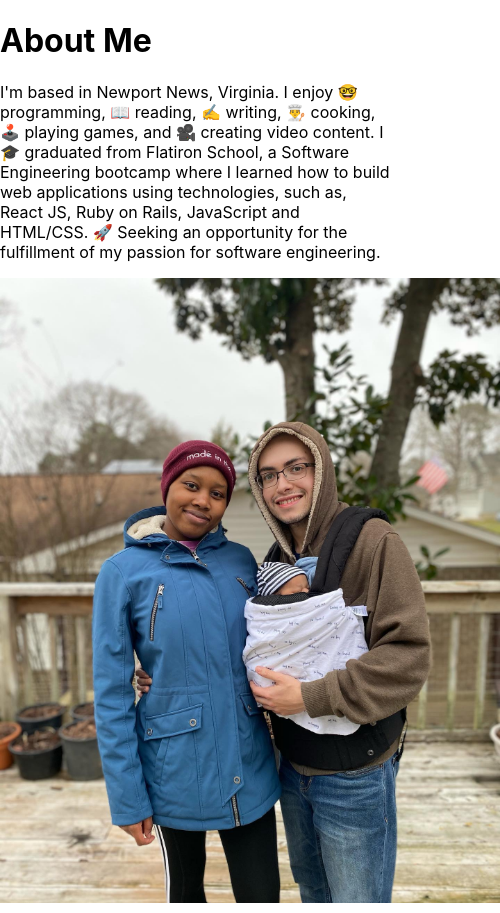
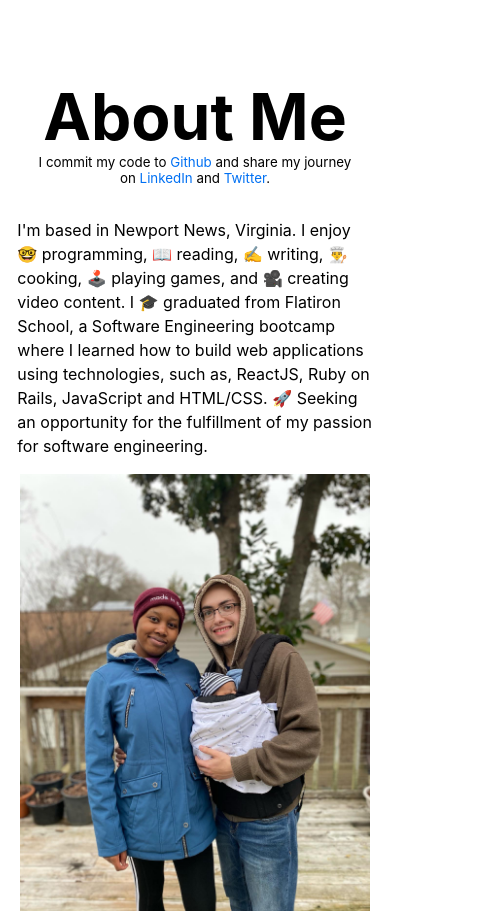
Before and after one commit to branmar97/my-mdx-blog, a Next.js app: page /about in a window 390 px wide. Shown: the top 913 px of the page, 500 px wide, since content can reach past the window. Built offline with nearby package versions, Linux system fonts and the light colour scheme.

Commit message:
add about page styles

```diff
--- a/pages/about.js
+++ b/pages/about.js
@@ -1,19 +1,22 @@
 import Head from 'next/head'
+import styles from '../styles/About.module.css'
 
 const About = () => {
     return (
-        <div>
+        <div className={styles.container}>
             <Head>
                 <title>Brandon Marrero | About</title>
                 <meta name="description" content="Brandon Marrero Portfolio" />
                 {/* <link rel="icon" href="/favicon.ico" /> */}
             </Head>
-            <main>
-                <div>
-                    <h1>About Me</h1>
-                    <p>I'm based in Newport News, Virginia. I enjoy 🤓 programming, 📖 reading, ✍️ writing, 👨‍🍳 cooking, 🕹️ playing games, and 🎥 creating video content. I 🎓 graduated from Flatiron School, a Software Engineering bootcamp where I learned how to build web applications using technologies, such as, React JS, Ruby on Rails, JavaScript and HTML/CSS. 🚀 Seeking an opportunity for the fulfillment of my passion for software engineering.
+            <main className={styles.main}>
+
+                <h1 className={styles.title}>About Me</h1>
+                <small className={styles.blurb}>I commit my code to <a href="https://github.com/branmar97">Github</a> and share my journey on <a href="https://www.linkedin.com/in/brandon-mar/">LinkedIn</a> and <a href="https://twitter.com/branmar97">Twitter</a>.</small>
+                <div className={styles.header}>
+                    <p className={styles.description}>I'm based in Newport News, Virginia. I enjoy 🤓 programming, 📖 reading, ✍️ writing, 👨‍🍳 cooking, 🕹️ playing games, and 🎥 creating video content. I 🎓 graduated from Flatiron School, a Software Engineering bootcamp where I learned how to build web applications using technologies, such as, ReactJS, Ruby on Rails, JavaScript and HTML/CSS. 🚀 Seeking an opportunity for the fulfillment of my passion for software engineering.
                     </p>
-                    <img src="/pic02.jpeg" alt="Family Photo" width="500" />
+                    <img className={styles.header} src="/pic02.jpeg" alt="Family Photo" width="350" />
                 </div>
                 <div>
                     <div>
--- /dev/null
+++ b/styles/About.module.css
@@ -0,0 +1,98 @@
+.container {
+    min-height: 100vh;
+    padding: 0 0.5rem;
+    display: flex;
+    flex-direction: column;
+    justify-content: center;
+    align-items: center;
+    height: auto;
+}
+
+.main {
+    padding: 5rem 0;
+    flex: 1;
+    display: flex;
+    flex-direction: column;
+    justify-content: center;
+    align-items: center;
+    max-width: 50rem;
+}
+
+.blurb {
+    text-align: center;
+    margin-bottom: 1rem;
+}
+
+.main a {
+    color: #0070f3;
+    text-decoration: none;
+  }
+
+  .main a:hover,
+  .main a:focus,
+  .main a:active {
+    text-decoration: underline;
+  }
+
+.header {
+    display: flex;
+    margin: 1rem 0 1rem 0;
+}
+
+.header p {
+    float: left;
+    position: relative;
+    margin-top: 8rem;
+    margin-right: 2rem;
+}
+
+.header img {
+    float: right;
+}
+
+.title {
+    margin: 0;
+    line-height: 1.15;
+    font-size: 4rem;
+}
+
+.title,
+.description {
+    text-align: left;
+}
+
+.description {
+    line-height: 1.5;
+    font-size: 1rem;
+}
+
+@media (max-width: 600px) {
+    .blurb {
+        text-align: center;
+        max-width: 20rem;
+    }
+}
+
+@media (max-width: 900px) {
+    .main {
+        width: 95%;
+        flex-direction: column;
+    }
+
+    .header {
+        display: flex;
+        flex-direction: column;
+        align-items: center;
+        justify-content: center;
+    }
+
+    .header p {
+        float: none;
+        position: static;
+        margin: 0;
+    }
+
+    .header img {
+        float: none;
+    }
+}
```
